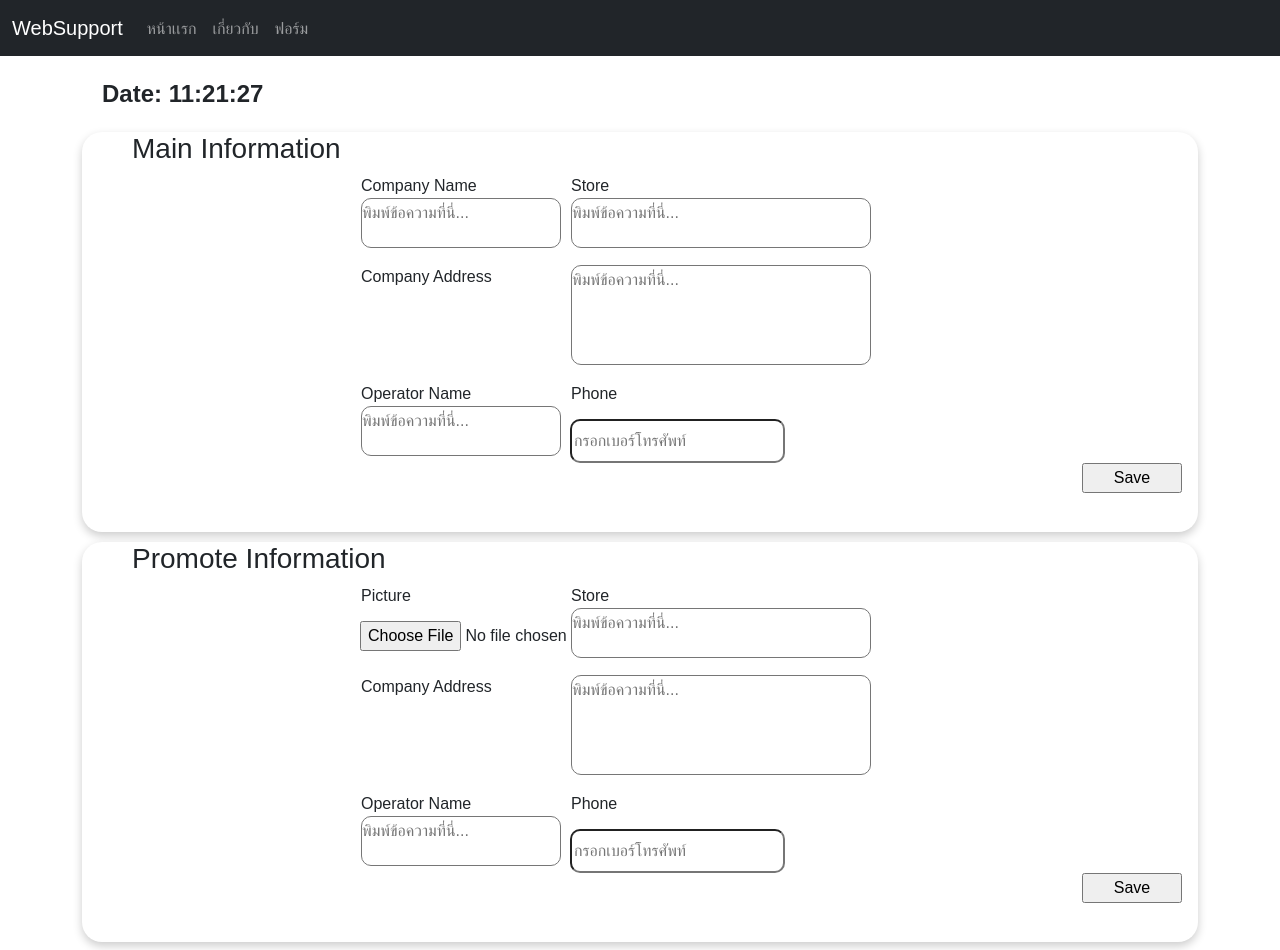
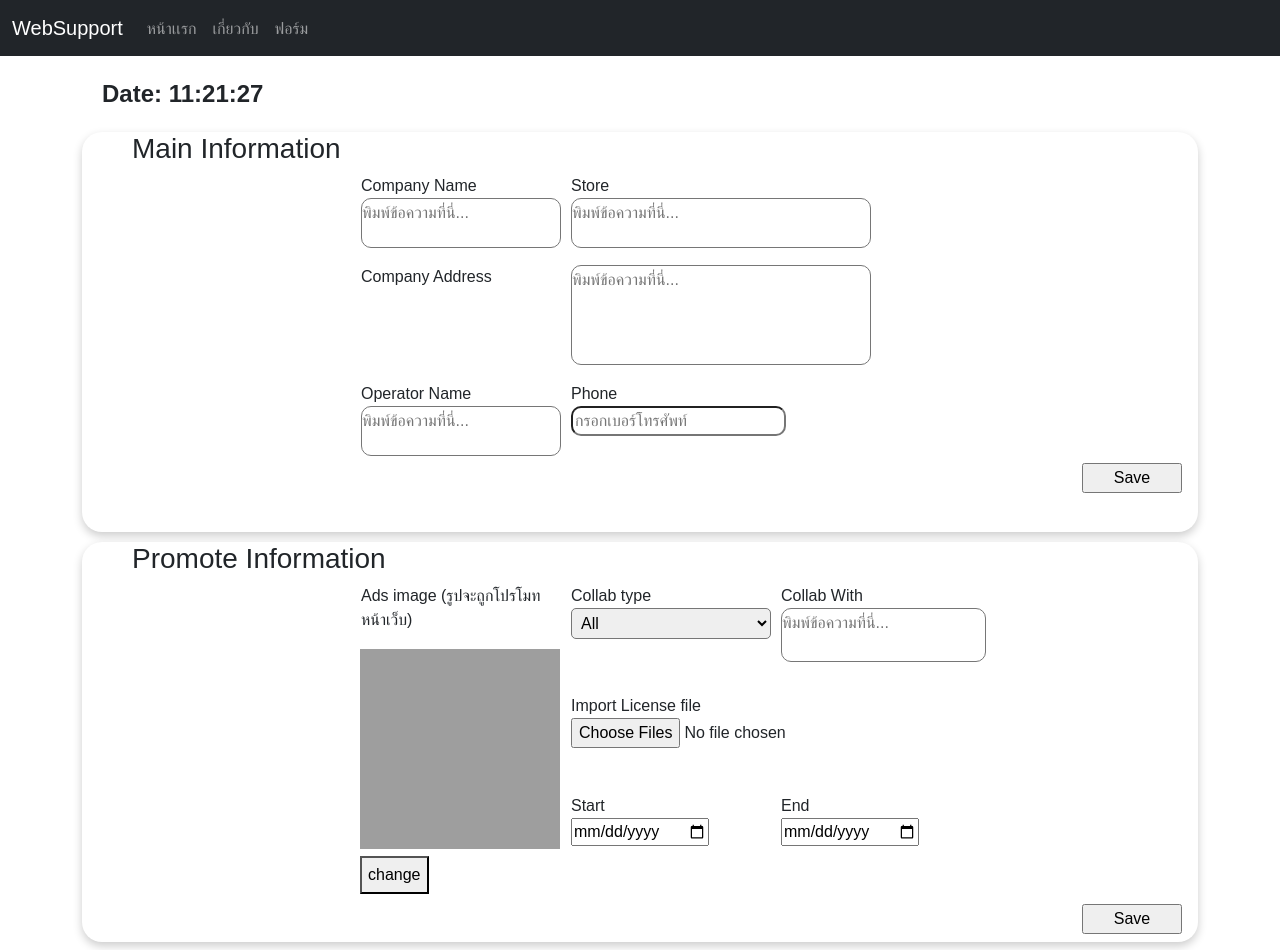
Before and after one commit to pNam0506/cogater, a Django app: page /WebSupport/report in a window 1280 px wide. Run offline with Django 5.2, Linux system fonts and the light colour scheme; some web fonts are replaced; grey boxes are pictures that could not be loaded.

Commit message:
ปรับแต่งรายละเอียดเพิ่ม

```diff
--- a/Django_project/WebSupport/templates/report.html
+++ b/Django_project/WebSupport/templates/report.html
@@ -55,9 +55,12 @@
 </style>
 <script src="https://cdn.jsdelivr.net/npm/vue@2"></script>
 
-<div class="date" id="app" style="font-size: 24px; font-weight: bold; margin: 20px;">
+<div id="app">
+  <div  class="date" style="font-size: 24px; font-weight: bold; margin: 20px;">
     Date: ${ time }
   </div>
+
+
 
   <div style=" display: grid; grid-template-columns: repeat(1); gap: 10px; ">
     <div class="box">
@@ -95,7 +98,7 @@
             placeholder="พิมพ์ข้อความที่นี่..."></textarea>
         </div>
 
-      <div class="input-group">
+        <div>
           <label for="phone">Phone</label>
           <input style="border-radius: 10px;" type="tel" id="phone" name="phone" placeholder="กรอกเบอร์โทรศัพท์"
             pattern="^0[0-9]{9}$" title="กรุณากรอกเบอร์โทรศัพท์ให้ถูกต้อง (เช่น 0812345678)" maxlength="10" required>
@@ -125,40 +128,69 @@
       </div>
 
 
-    <div style="display: grid; grid-template-columns: repeat(2, 200px); gap: 10px; margin-left: 25%;">
+      <div
+        style="display: grid; grid-template-columns: 200px 200px 200px; grid-template-rows: 200px 100px; gap: 10px; margin-left: 25%;">
 
-      <div class="input-group">
-        <label for="picture">Picture</label><br>
-        <input type="file" id="picture" name="picture" accept="image/*">
+        <div class="input-group" style="grid-row: 1/3 ;">
+          <label for="picture">Ads image (รูปจะถูกโปรโมทหน้าเว็บ)</label><br>
+          <input type="file" id="picture" name="picture" accept="image/*" style="display: none;">
+          <img id="preview" style="width: 200px; height: 200px; margin-top: 10px;" src="add-symbol-svgrepo-com.png">
+          <input id="change_image" type="submit" value="change">
         </div>
-      <img id="preview" style="max-width: 200px; margin-top: 10px; display: none;">
+
+        <div id="modal" style="
+     display:none;
+     position:fixed;
+     top:0; left:0; width:100%; height:100%;
+     background:rgba(0,0,0,0.8);
+     justify-content:center; align-items:center;">
+          <span id="closeModal" style="
+        position:absolute; top:20px; right:30px; color:white; font-size:30px; cursor:pointer;">&times;</span>
+          <img id="modalImg" src="" style="max-width:90%; max-height:90%; border-radius:10px;">
+        </div>
+
 
 
         <div>
-        <label>Store</label><br>
-        <textarea style="width: 300px; height: 50px; padding-inline-start: 0; resize: none; white-space: pre-wrap;"
+          <label for="store">Collab type</label><br>
+          <select v-model="value" style="width: 200px; padding: 5px; border-radius: 5px;">
+            <option value="">All</option>
+            <option value="snack">การ์ตูน</option>
+            <option value="utility">อนิเมะ</option>
+            <option value="clothing">หนัง</option>
+            <option value="game">เกม</option>
+            <option value="Other">Other</option>
+
+          </select>
+
+          <input v-if="value === 'Other'" type="text" placeholder="กรอกชื่อร้านค้าอื่น ๆ">
+
+        </div>
+
+
+
+        <div>
+          <label>Collab With</label><br>
+          <textarea style="padding-inline-start: 0; resize: none; white-space: pre-wrap;"
             placeholder="พิมพ์ข้อความที่นี่..."></textarea>
         </div>
 
-      <div>
-        <label>Company Address</label><br>
-      </div>
-      <div>
-        <textarea style="width: 300px; height: 100px; padding-inline-start: 0; resize: none; white-space: pre-wrap;"
-          placeholder="พิมพ์ข้อความที่นี่..."></textarea>
+        <div style="margin-top: -100px; grid-column: 2/4;">
+          <label>Import License file</label><br>
+          <input type="file" accept=".pdf" multiple>
         </div>
 
-      <div>
-        <label>Operator Name</label><br>
-        <textarea style="width: 200px; height: 50px; padding-inline-start: 0; resize: none; white-space: pre-wrap;"
-          placeholder="พิมพ์ข้อความที่นี่..."></textarea>
+        <div style="margin-top: -110px; grid-column: 2/3;">
+          <label for="phone">Start</label><br>
+          <input type="date">
         </div>
 
-      <div class="input-group">
-        <label for="phone">Phone</label>
-        <input style="border-radius: 10px;" type="tel" id="phone" name="phone" placeholder="กรอกเบอร์โทรศัพท์"
-          pattern="^0[0-9]{9}$" title="กรุณากรอกเบอร์โทรศัพท์ให้ถูกต้อง (เช่น 0812345678)" maxlength="10" required>
-        <span id="error" class="error">กรอกได้เฉพาะตัวเลขเท่านั้น</span>
+
+
+        <div style="margin-top: -110px;">
+          <label for="phone">End</label><br>
+          <input type="date">
+
         </div>
 
 
@@ -178,14 +210,15 @@
     </div>
   </div>
 
-
+</div>
 
 <script>
   new Vue({
     el: '#app',
     delimiters: ['${', '}'], // ใช้ ${ ... } แทน {{ ... }} เพื่อไม่ชนกับ Django
     data: {
-      time: '{{ current_time }}'
+      time: '{{ current_time }}',
+      value: ''
     },
     methods: {
       updateClock() {
@@ -207,7 +240,7 @@
   const error = document.getElementById('error');
 
   phone.addEventListener('keydown', function (event) {
-    const allowedKeys = ['Backspace', 'Delete', 'ArrowLeft', 'ArrowRight', 'Tab'];
+    const allowedKeys = ['Backspace', 'Delete', 'ArrowLeft', 'ArrowRight', 'Tab', 'Enter'];
 
     // อนุญาตเฉพาะตัวเลขหรือปุ่มพิเศษ
     if ((event.key >= '0' && event.key <= '9') || allowedKeys.includes(event.key)) {
@@ -235,5 +268,29 @@
       preview.style.display = 'none';
     }
   });
+
+
+
+  const change_image = document.getElementById('change_image');
+
+  change_image.addEventListener('click', () => pictureInput.click())
+
+  const modal = document.getElementById('modal');
+  const modalImg = document.getElementById('modalImg');
+  const closeModal = document.getElementById('closeModal');
+
+
+  // คลิกที่ preview เพื่อเปิด modal
+  preview.addEventListener('click', () => {
+    modalImg.src = preview.src;
+    modal.style.display = 'flex';
+  });
+
+  // ปิด modal
+  closeModal.addEventListener('click', () => modal.style.display = 'none');
+  modal.addEventListener('click', e => {
+    if (e.target === modal) modal.style.display = 'none';
+  });
+
 </script>
 {% endblock %}
```
Also changed, not shown: Django_project/WebSupport/templates/add-symbol-svgrepo-com.png (added). Lines whose indentation alone changed are shown as unchanged.
